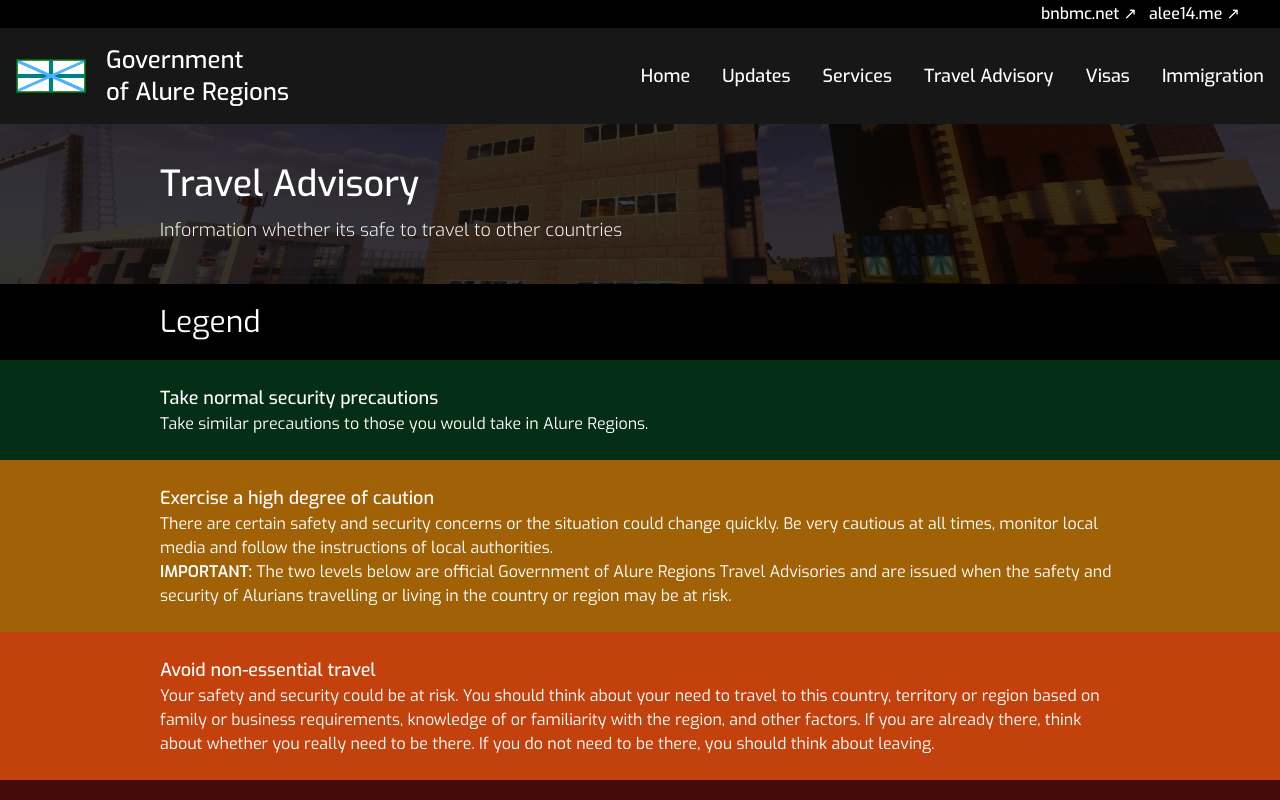
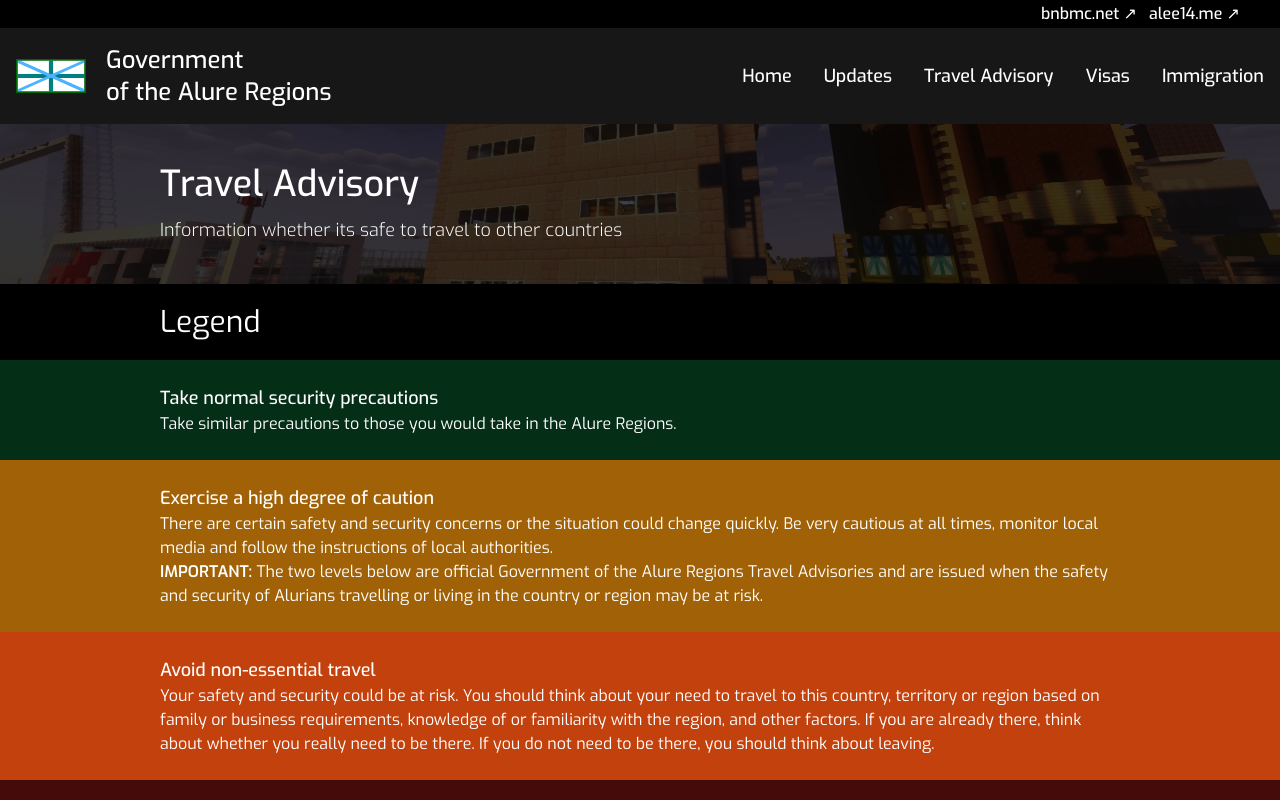
Before and after one commit to Alee14/alure-website, a Next.js app: page /travel-advisory in a window 1280 px wide. Shown: the top 800 px of the page. Built offline with nearby package versions, Linux system fonts and the light colour scheme.

Commit message:
Grammar fix

```diff
--- a/app/components/Navbar.js
+++ b/app/components/Navbar.js
@@ -10,7 +10,7 @@ const Navbar = () => {
           <div className="max-w-screen-xl flex flex-wrap items-center justify-between mx-auto p-4">
               <div className="flex items-center">
                   <Image src="/alure_flag.svg" className="mr-5" alt="Alure Flag" width={70} height={70}/>
-                  <span className="self-center text-2xl font-medium whitespace-nowrap dark:text-white"><p>Government</p><p>of Alure Regions</p></span>
+                  <span className="self-center text-2xl font-medium whitespace-nowrap dark:text-white"><p>Government</p><p>of the Alure Regions</p></span>
               </div>
               <button data-collapse-toggle="navbar-default" type="button"
                       className="transition duration-150 ease-out hover:ease-in inline-flex items-center p-2 w-10 h-10 justify-center text-sm text-gray-500 rounded-lg md:hidden hover:bg-zinc-600 focus:outline-none focus:ring-2 focus:ring-gray-200 dark:text-gray-400 dark:hover:bg-gray-700 dark:focus:ring-gray-600"
@@ -27,7 +27,7 @@ const Navbar = () => {
                       {[
                           ['Home', '/'],
                           ['Updates', '/updates'],
-                          ['Services', '/services'],
+                          // ['Services', '/services'],
                           ['Travel Advisory', '/travel-advisory'],
                           ['Visas', '/visas'],
                           ['Immigration', '/immigration'],
--- a/app/immigration/page.js
+++ b/app/immigration/page.js
@@ -2,7 +2,7 @@ import Header from "@/app/components/Header";
 
 export const metadata = {
     title: 'Immigration',
-    description: 'Planning on immigrating to the Alure Regions? Follow the instructions in this page to get started.',
+    description: 'Planning on immigrating to the the Alure Regions? Follow the instructions in this page to get started.',
 }
 
 export default function Immigration() {
@@ -11,7 +11,7 @@ export default function Immigration() {
             <Header title={metadata.title} description={metadata.description}/>
             <div className="sm:px-40 px-10 py-3 space-y-3 bg-zinc-800">
                 <h1 className="text-2xl font-medium">Getting Started on Immigration</h1>
-                <p>Thinking about making Alure Regions your new home? We are here to guide you through the immigration
+                <p>Thinking about making the Alure Regions your new home? We are here to guide you through the immigration
                     process.</p>
                 <p>To get started, simply fill in the form below.</p>
                 <button
--- a/app/layout.js
+++ b/app/layout.js
@@ -7,10 +7,10 @@ const exo = Exo({ subsets: ['latin'] })
 
 export const metadata = {
   title: {
-      template: '%s - Government of Alure Regions',
-      default: 'Government of Alure Regions'
+      template: '%s - Government of the Alure Regions',
+      default: 'Government of the Alure Regions'
   },
-  description: 'The official website of the Government of Alure Regions',
+  description: 'The official website of the Government of the Alure Regions',
 }
 
 export default function RootLayout({ children }) {
--- a/app/page.js
+++ b/app/page.js
@@ -3,8 +3,8 @@ import PostPreview from "./updates/PostPreview";
 import Link from "next/link";
 
 export const metadata = {
-    title: 'Home - Government of Alure Regions',
-    description: 'The official website of the Government of Alure Regions',
+    title: 'Home - Government of the Alure Regions',
+    description: 'The official website of the Government of the Alure Regions',
 }
 export default function Home() {
     const postMetadata = getPostMetadata();
@@ -58,8 +58,8 @@ export default function Home() {
                 </li>
             </ul>
         <div className="sm:px-40 px-10 py-3 space-y-3 bg-zinc-800">
-            <h1 className="text-2xl font-medium" id="about">About Alure Regions</h1>
-            <p>Alure Regions was founded in July 2023 with the goal of achieving greater autonomy in our regions.</p>
+            <h1 className="text-2xl font-medium" id="about">About The Alure Regions</h1>
+            <p>The Alure Regions was founded in July 2023 with the goal of achieving greater autonomy in our regions.</p>
             <p>Originally known as Alee Isle Regions, we later became Southeastern Islands before branching out on our own.</p>
             <p>We are committed to continuous improvement and growth as small regions.</p>
             <h1 className="text-2xl font-medium">Latest Updates</h1>
--- a/app/services/page.js
+++ b/app/services/page.js
@@ -2,7 +2,7 @@ import Header from "../components/Header";
 
 export const metadata = {
     title: 'Services',
-    description: 'Local services that we have here in Alure Regions',
+    description: 'Local services that we have here in the Alure Regions',
 }
 
 export default function Services() {
--- a/app/travel-advisory/page.js
+++ b/app/travel-advisory/page.js
@@ -15,12 +15,12 @@ export default async function TravelAdvisory(){
                 <ul>
                     <li className="p-6 sm:px-40 px-10 bg-green-950">
                         <p className="font-medium text-lg">Take normal security precautions</p>
-                        <p>Take similar precautions to those you would take in Alure Regions.</p>
+                        <p>Take similar precautions to those you would take in the Alure Regions.</p>
                     </li>
                     <li className="p-6 sm:px-40 px-10 bg-yellow-700">
                         <p className="font-medium text-lg">Exercise a high degree of caution</p>
                         <p>There are certain safety and security concerns or the situation could change quickly. Be very cautious at all times, monitor local media and follow the instructions of local authorities.</p>
-                        <p><b className="font-semibold">IMPORTANT:</b> The two levels below are official Government of Alure Regions Travel Advisories and are issued when the safety and security of Alurians travelling or living in the country or region may be at risk.</p>
+                        <p><b className="font-semibold">IMPORTANT:</b> The two levels below are official Government of the Alure Regions Travel Advisories and are issued when the safety and security of Alurians travelling or living in the country or region may be at risk.</p>
                     </li>
                     <li className="p-6 sm:px-40 px-10 bg-orange-700">
                         <p className="font-medium text-lg">Avoid non-essential travel</p>
--- a/app/updates/page.js
+++ b/app/updates/page.js
@@ -4,7 +4,7 @@ import Header from "../components/Header";
 
 export const metadata = {
     title: 'Updates',
-    description: 'Follow the latest updates from the Government of Alure Regions',
+    description: 'Follow the latest updates from the Government of the Alure Regions',
 }
 
 export default function Updates() {
```
